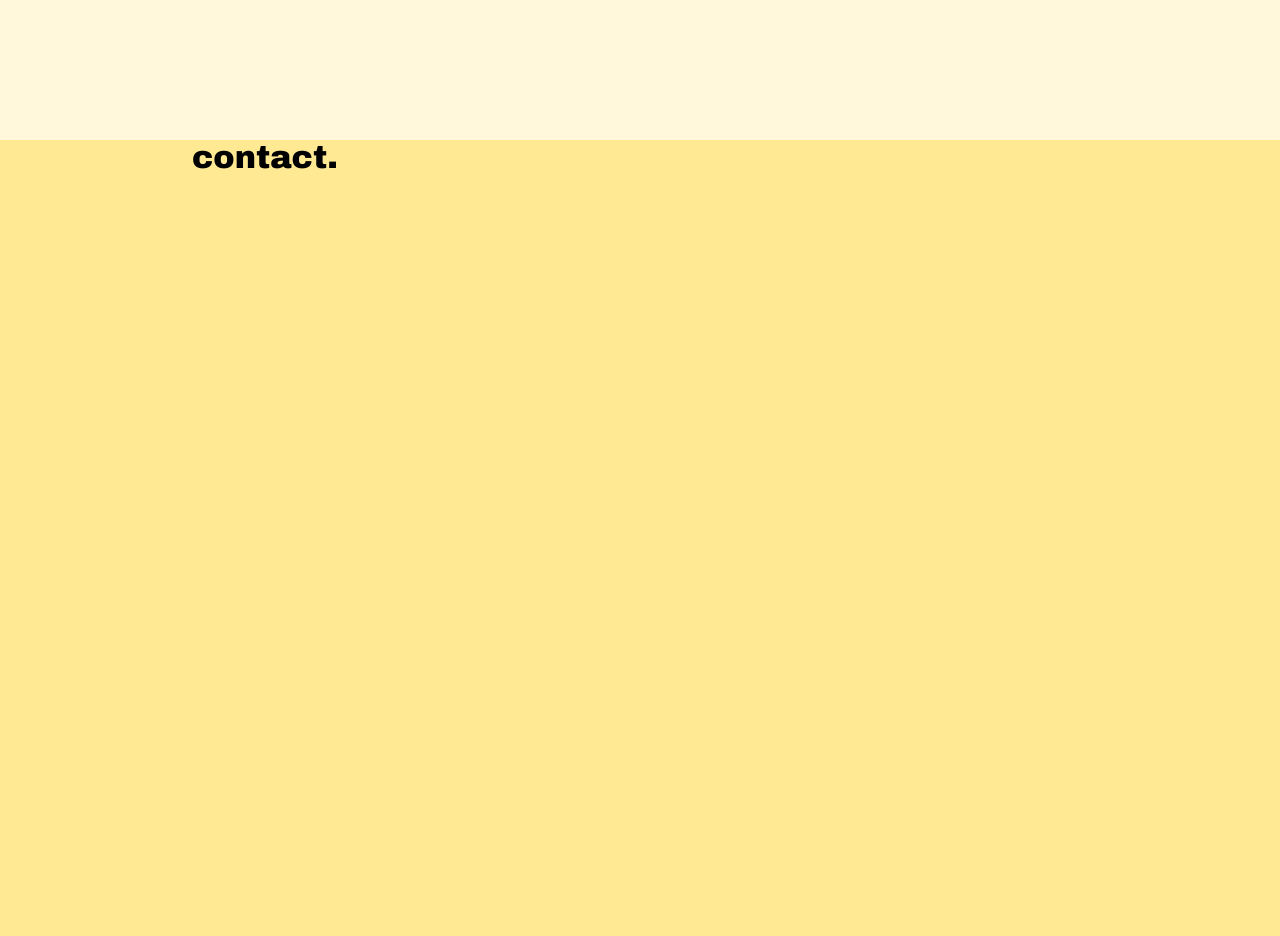
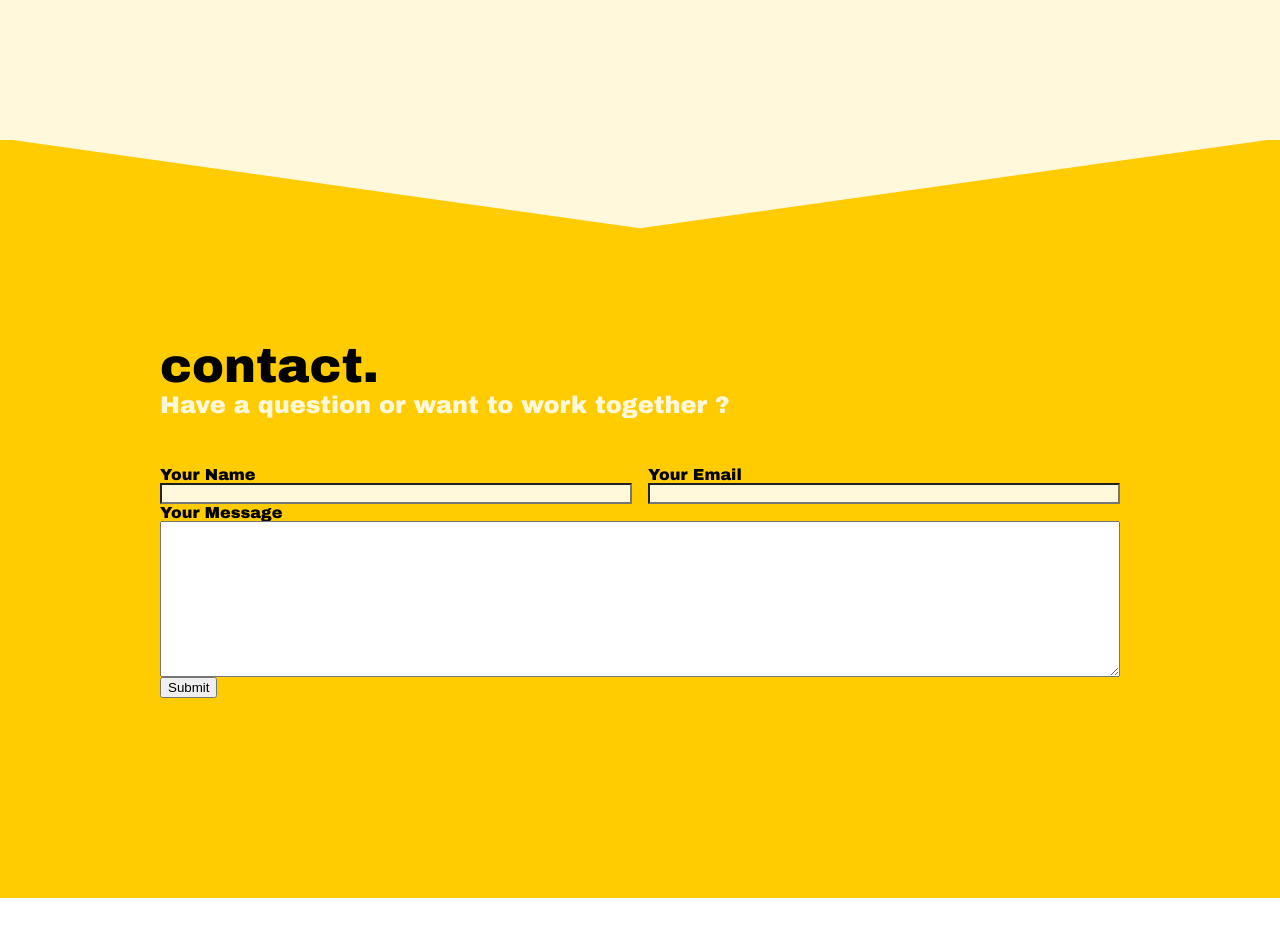
Before and after one commit to markoskyL/markovski.dev, a Next.js app: page / in a window 1280 px wide. Shown: the part 2580-3516 px from the top of the page. After the commit the page ends 3478 px from the top, so only its background shows below. Built offline with nearby package versions, Linux system fonts and the light colour scheme.

Commit message:
Added contact page

```diff
--- a/components/_AboutPage/AboutPage.module.scss
+++ b/components/_AboutPage/AboutPage.module.scss
@@ -14,7 +14,7 @@
     right: 0;
     height: calc(100% + 4px);
     width: 100%;
-    background-color: #fff8db;
+    background-color: $yellow-light;
     z-index: 10;
     -webkit-clip-path: polygon(79% 0, 100% 0, 100% 100%, 39% 100%);
     clip-path: polygon(79% 0, 100% 0, 100% 100%, 39% 100%);
--- a/components/_ContactPage/ContactPage.module.scss
+++ b/components/_ContactPage/ContactPage.module.scss
@@ -1,9 +1,51 @@
 @import "../../styles/colors.module.scss";
+@import "../../styles/breakpoints.module.scss";
 .contact {
-  min-height: 100vh;
-  background-color: $yellow-light-primary;
+  position: relative;
+  min-height: 50vh;
+  background-color: $yellow-primary;
+  padding: 200px 0;
   .contactInner {
-    width: 70vw;
+    max-width: 50vw;
+    min-width: 800px;
     margin: 0 auto;
+    @media screen and (max-width: $laptop-S) {
+      min-width: 75vw;
+    }
+    @media screen and (max-width: $phone-M) {
+      min-width: 85vw;
+    }
+    .name_emailWrapper {
+      display: flex;
+      gap: 1rem;
+      width: 100%;
+      justify-content: space-between;
+      .label_inputWrapper {
+        width: 50%;
+      }
+    }
+    .label_inputWrapper {
+      display: flex;
+      flex-direction: column;
+      input {
+        background-color: $yellow-light;
+      }
+    }
+    .pageTitle {
+      font-size: 3rem;
+    }
+    .pagePreTitle {
+      color: $yellow-light;
+      margin-bottom: 3rem;
+    }
+  }
+  .whiteTriangle {
+    position: absolute;
+    top: -2px;
+    height: 300px;
+    width: 100%;
+    background-color: $yellow-light;
+    z-index: 10;
+    clip-path: polygon(100% 0, 0 0, 50% 30%);
   }
 }
--- a/components/_ContactPage/ContactPage.tsx
+++ b/components/_ContactPage/ContactPage.tsx
@@ -3,8 +3,29 @@ import styles from "./ContactPage.module.scss";
 const ContactPage = () => {
   return (
     <div className={styles.contact} id="contact">
+      <div className={styles.whiteTriangle}></div>
       <div className={styles.contactInner}>
-        <h1>contact.</h1>
+        <h1 className={styles.pageTitle}>contact.</h1>
+        <h2 className={styles.pagePreTitle}>
+          Have a question or want to work together ?
+        </h2>
+        <form action="">
+          <div className={styles.name_emailWrapper}>
+            <div className={styles.label_inputWrapper}>
+              <label htmlFor="">Your Name</label>
+              <input type="text" name="" id="" />
+            </div>
+            <div className={styles.label_inputWrapper}>
+              <label htmlFor="">Your Email</label>
+              <input type="text" name="" id="" />
+            </div>
+          </div>
+          <div className={styles.label_inputWrapper}>
+            <label htmlFor="">Your Message</label>
+            <textarea name="" id="" cols={30} rows={10}></textarea>
+          </div>
+          <button type="submit">Submit</button>
+        </form>
       </div>
     </div>
   );
--- a/components/_ProjectsPage/ProjectsPage.module.scss
+++ b/components/_ProjectsPage/ProjectsPage.module.scss
@@ -1,7 +1,8 @@
 @import "../../styles/colors.module.scss";
 @import "../../styles/breakpoints.module.scss";
 .projects {
-  background: #fff8db;
+  position: relative;
+  background: $yellow-light;
   min-height: 100vh;
   display: flex;
   justify-content: center;
--- a/components/_ProjectsPage/ProjectsPage.tsx
+++ b/components/_ProjectsPage/ProjectsPage.tsx
@@ -5,6 +5,7 @@ import data from "../../assets/projects.json";
 const ProjectsPage = () => {
   return (
     <div className={styles.projects} id="projects">
+
       <div className={styles.projectsInner}>
         <h1 className={styles.pageTitle}>projects.</h1>
         <h2 className={styles.pagePretitle}>
--- a/styles/colors.module.scss
+++ b/styles/colors.module.scss
@@ -1,8 +1,8 @@
 $yellow-primary: #ffcc01;
 $yellow-primary-hover: rgb(255, 191, 0);
 $yellow-secondary: #ffdb49;
-$yellow-light: #ffe26c;
-$yellow-light-primary: #ffe993;
+$yellow-light: #fff8db;
+$yellow-light-secondary: #ffe26c;
 $gray-primary: rgb(50, 50, 50);
 $gray-secondary: rgb(74, 74, 74);
 $gray-light: rgb(214, 214, 214);
```
Also changed, not shown: components/_HomePage/SquarePrismName/SquarePrismName.module.scss (+9 -9 lines).
